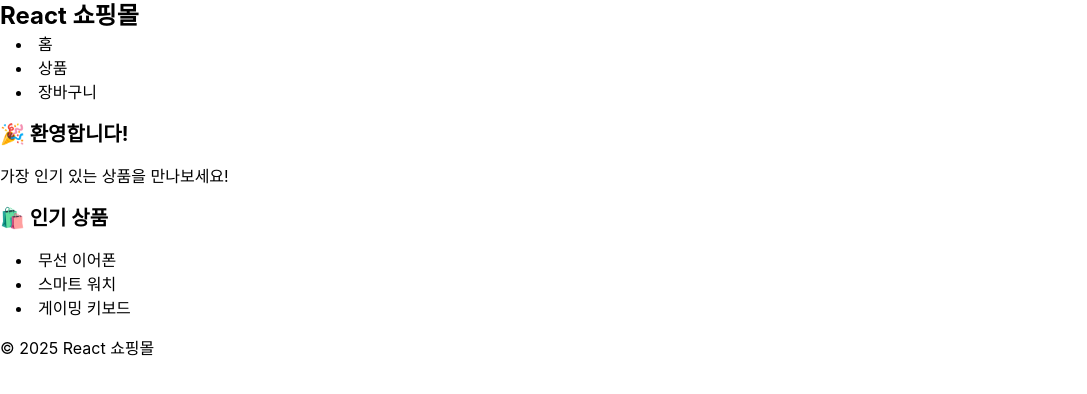
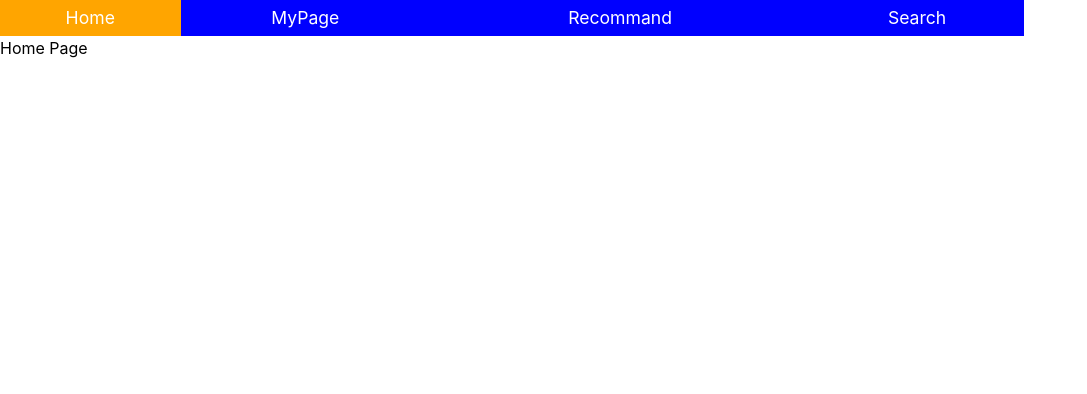
Before and after one commit to 1022gusl/WebPro, a React (Create React App) app: page / in a window 1280 px wide. Shown: the top 394 px of the page, without its empty margins (0-1087 px from the left). Built offline with nearby package versions, Linux system fonts and the light colour scheme; the HTML template or start-up script is replaced by a standard one.

Commit message:
feat:src9-1

```diff
--- a/package.json
+++ b/package.json
@@ -9,6 +9,7 @@
     "@testing-library/user-event": "^13.5.0",
     "react": "^19.1.1",
     "react-dom": "^19.1.1",
+    "react-router-dom": "^7.9.4",
     "react-scripts": "5.0.1",
     "web-vitals": "^2.1.4"
   },
--- /dev/null
+++ b/src/App.css
@@ -0,0 +1,21 @@
+.header {
+  background: blue;
+  display: table;
+  width: 80%;
+}
+.item {
+  text-align: center;
+  padding-top: 5px;
+  padding-bottom: 5px;
+  display: table-cell;
+  color: white;
+  text-decoration: none;
+  font-size: 1.1rem;
+}
+.item:hover {
+  background: orange;
+}
+.item:active {
+  background: white;
+  color: blue;
+}
--- a/src/App.jsx
+++ b/src/App.jsx
@@ -1,17 +1,40 @@
-import Header from './components/Header';
+import { BrowserRouter as Router, Routes, Route, Link } from 'react-router-dom';
 import Home from './components/Home';
-import ProductList from './components/ProductList';
-import Footer from './components/Footer';
+import MyPage from './components/MyPage';
+import Recommend from './components/Recommend';
+import Search from './components/Search';
+import './App.css';
 
 function App() {
   return (
-    <div className="container">
-      <Header />
-      <Home />
-      <ProductList />
-      <Footer />
+    <div className="App">
+      <Router>
+        <div className="header">
+          <Link to="/" className="item">
+            {' '}
+            Home{' '}
+          </Link>
+          <Link to="/mypage" className="item">
+            {' '}
+            MyPage{' '}
+          </Link>
+          <Link to="/recommend" className="item">
+            {' '}
+            Recommand{' '}
+          </Link>
+          <Link to="/search" className="item">
+            {' '}
+            Search{' '}
+          </Link>
+        </div>
+        <Routes>
+          <Route path="/" Component={Home} />
+          <Route path="/mypage" Component={MyPage} />
+          <Route path="/recommend" Component={Recommend} />
+          <Route path="/search" Component={Search} />
+        </Routes>
+      </Router>
     </div>
   );
 }
-
 export default App;
--- a/src/components/Footer.js
+++ /dev/null
@@ -1,9 +0,0 @@
-function Footer() {
-  return (
-    <footer>
-      <p>© 2025 React 쇼핑몰</p>
-    </footer>
-  );
-}
-
-export default Footer;
--- a/src/components/Header.js
+++ /dev/null
@@ -1,22 +0,0 @@
-function Header() {
-  return (
-    <header>
-      <h1 className="text-2xl font-bold">React 쇼핑몰</h1>
-      <nav>
-        <ul className="ml-4 list-disc list-inside mb-4">
-          <li>
-            <a href="#home">홈</a>
-          </li>
-          <li>
-            <a href="#products">상품</a>
-          </li>
-          <li>
-            <a href="#cart">장바구니</a>
-          </li>
-        </ul>
-      </nav>
-    </header>
-  );
-}
-
-export default Header;
--- a/src/components/Home.js
+++ b/src/components/Home.js
@@ -1,9 +1,4 @@
 function Home() {
-  return (
-    <section id="home" className="mb-4">
-      <h2 className="text-xl font-bold mb-4">🎉 환영합니다!</h2>
-      <p>가장 인기 있는 상품을 만나보세요!</p>
-    </section>
-  );
+  return <h1>Home Page</h1>;
 }
 export default Home;
--- /dev/null
+++ b/src/components/MyPage.js
@@ -0,0 +1,4 @@
+function MyPage() {
+  return <h1>MyPage</h1>;
+}
+export default MyPage;
--- a/src/components/ProductList.js
+++ /dev/null
@@ -1,16 +0,0 @@
-function ProductList() {
-  const productList = ['무선 이어폰', '스마트 워치', '게이밍 키보드'];
-
-  return (
-    <section id="productList" className="mb-4">
-      <h2 className="text-xl font-bold">🛍️ 인기 상품</h2>
-      <ul className="ml-4 mt-4 list-disc list-inside">
-        {productList.map((product, index) => (
-          <li key={index}>{product}</li>
-        ))}
-      </ul>
-    </section>
-  );
-}
-
-export default ProductList;
--- /dev/null
+++ b/src/components/Recommend.js
@@ -0,0 +1,4 @@
+function Recommend() {
+  return <h1>Recommend Page</h1>;
+}
+export default Recommend;
--- /dev/null
+++ b/src/components/Search.js
@@ -0,0 +1,4 @@
+function Search() {
+  return <h1>Search Page</h1>;
+}
+export default Search;
```
Also changed, not shown: 1 other file (tests, documents, lock files or other folders).
